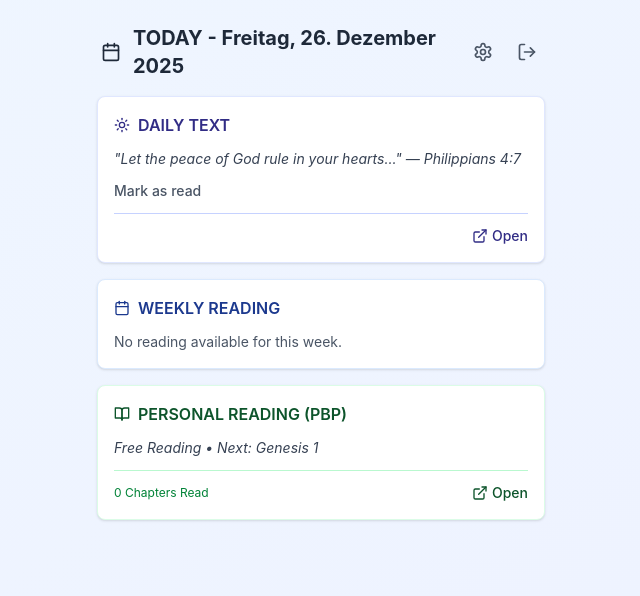
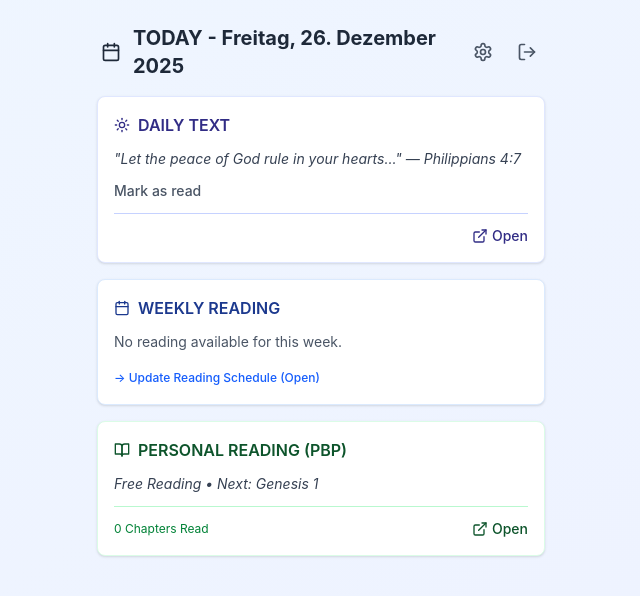
Before and after one commit to pimpster82/BRC, a React (Vite) app: page / in a window 1280 px wide. Shown: the top 596 px of the page, without its empty margins (319-959 px from the left). Built offline with nearby package versions, Linux system fonts and the light colour scheme; no server answers; the database is empty; sample sign-in values are in the browser's storage.

Commit message:
Improve weekly reading no-data UX: add Settings link in error state
- When schedule is not loaded, show helpful error message
- Add direct link to Settings Schedule Update section
- Helps users understand they need to import schedule first
- Better UX than just 'No reading available'

```diff
--- a/src/components/WeeklyReadingCard.jsx
+++ b/src/components/WeeklyReadingCard.jsx
@@ -83,7 +83,13 @@ const WeeklyReadingCard = () => {
           <Calendar className="w-4 h-4" />
           {t('weekly.title')}
         </h2>
-        <p className="text-sm text-gray-600">{t('weekly.no_reading')}</p>
+        <p className="text-sm text-gray-600 mb-3">{t('weekly.no_reading')}</p>
+        <button
+          onClick={() => navigate('/settings')}
+          className="text-xs font-medium text-blue-600 hover:text-blue-800 transition-colors"
+        >
+          → {t('settings.schedule_update')} ({t('common.open')})
+        </button>
       </div>
     )
   }
```
